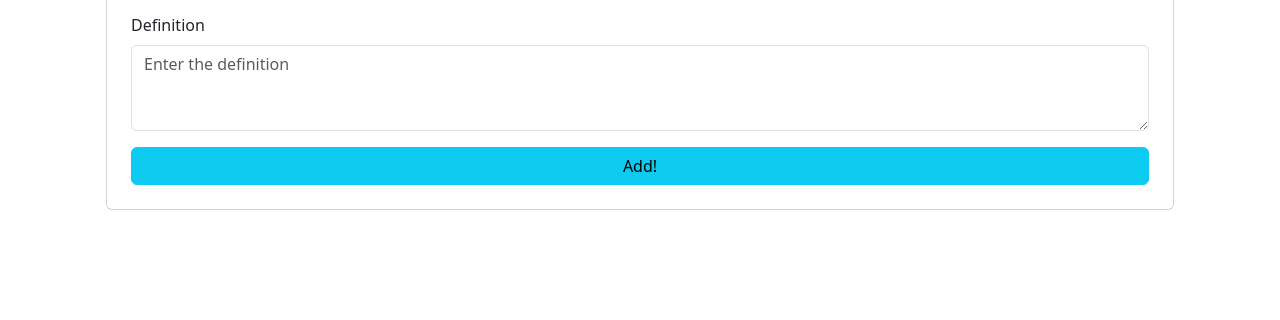
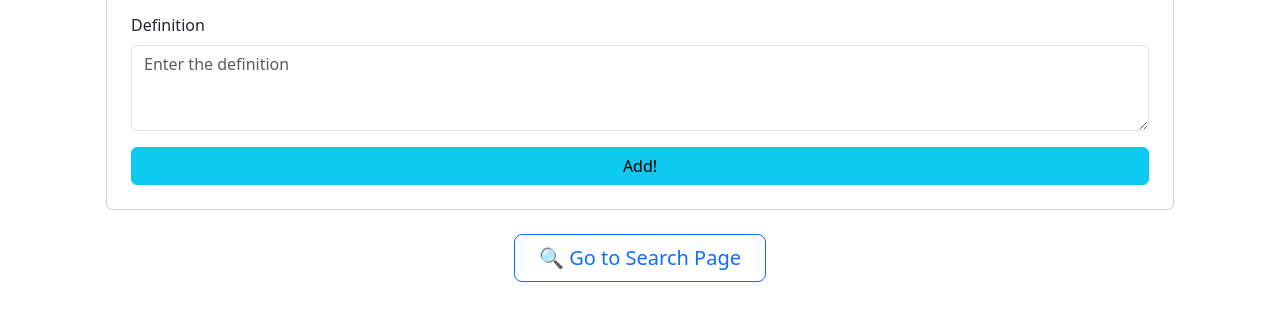
Before and after one commit to Momona-Wada/WadaLab0, a website with bundled scripts: page COMP4537/labs/4/store.html in a window 1280 px wide. Shown: the part 176-496 px from the top of the page. Built offline with nearby package versions, Linux system fonts and the light colour scheme.

Commit message:
add a tag to move pages

```diff
--- a/COMP4537/labs/4/store.html
+++ b/COMP4537/labs/4/store.html
@@ -22,10 +22,12 @@
                 <textarea class="form-control" id="definitionInput" rows="3" placeholder="Enter the definition"></textarea>
                 <div id="definitionErrorMessageContainer" class="text-danger"></div>
             </div>
+            <button type="button" class="btn btn-info btn-add">Add!</button>
             <div id="successMessageContainer" class="text-success"></div>
             <div id="failMessageContainer" class="text-danger"></div>
-
-            <button type="button" class="btn btn-info btn-add">Add!</button>
+        </div>
+        <div class="text-center mt-4">
+            <a href="./search.html" class="btn btn-outline-primary btn-lg px-4">🔍 Go to Search Page</a>
         </div>
     </div>
     <script type="module" src="store.js"></script>
```
Also changed, not shown: COMP4537/labs/4/search.html (+3 -0 lines).
